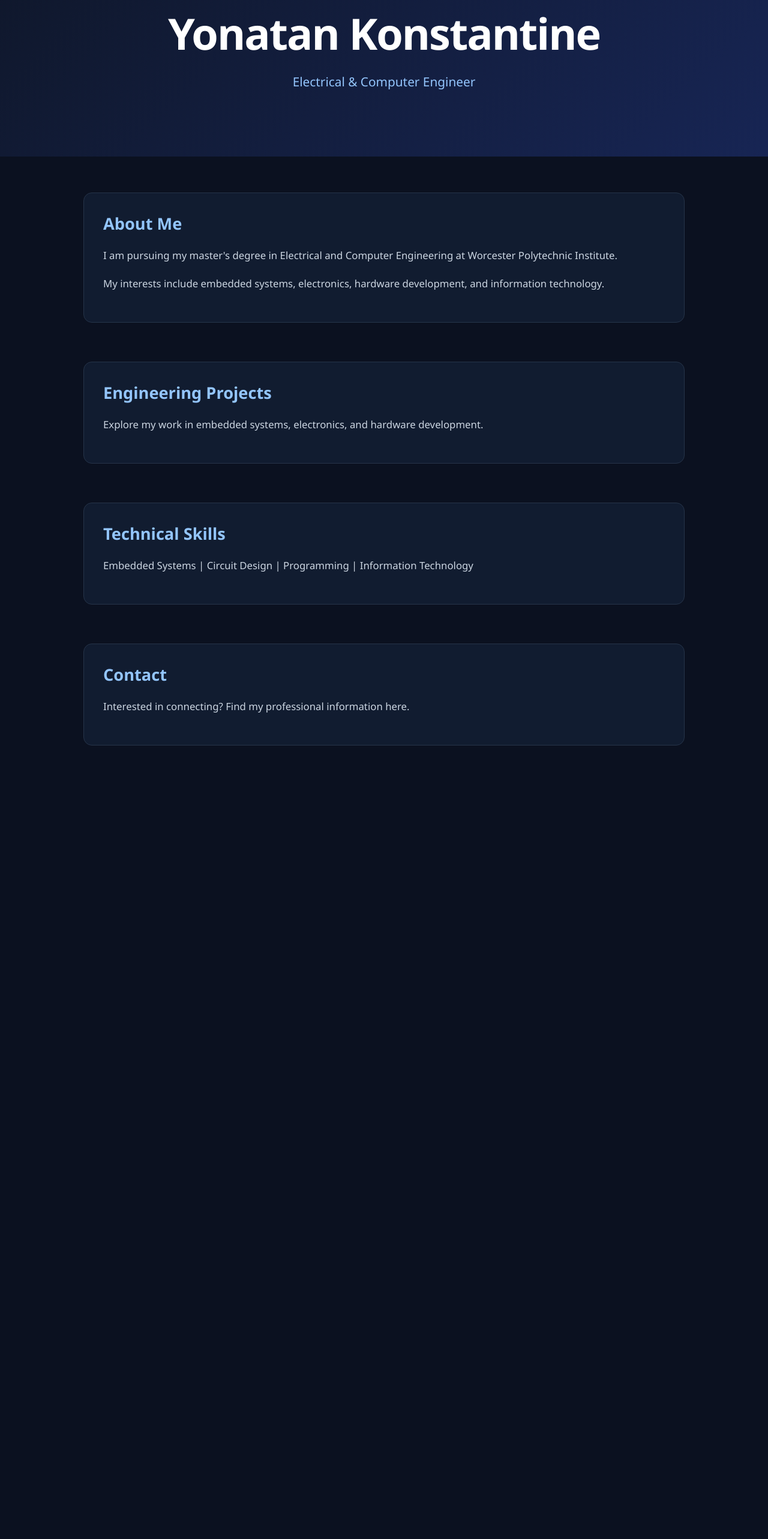
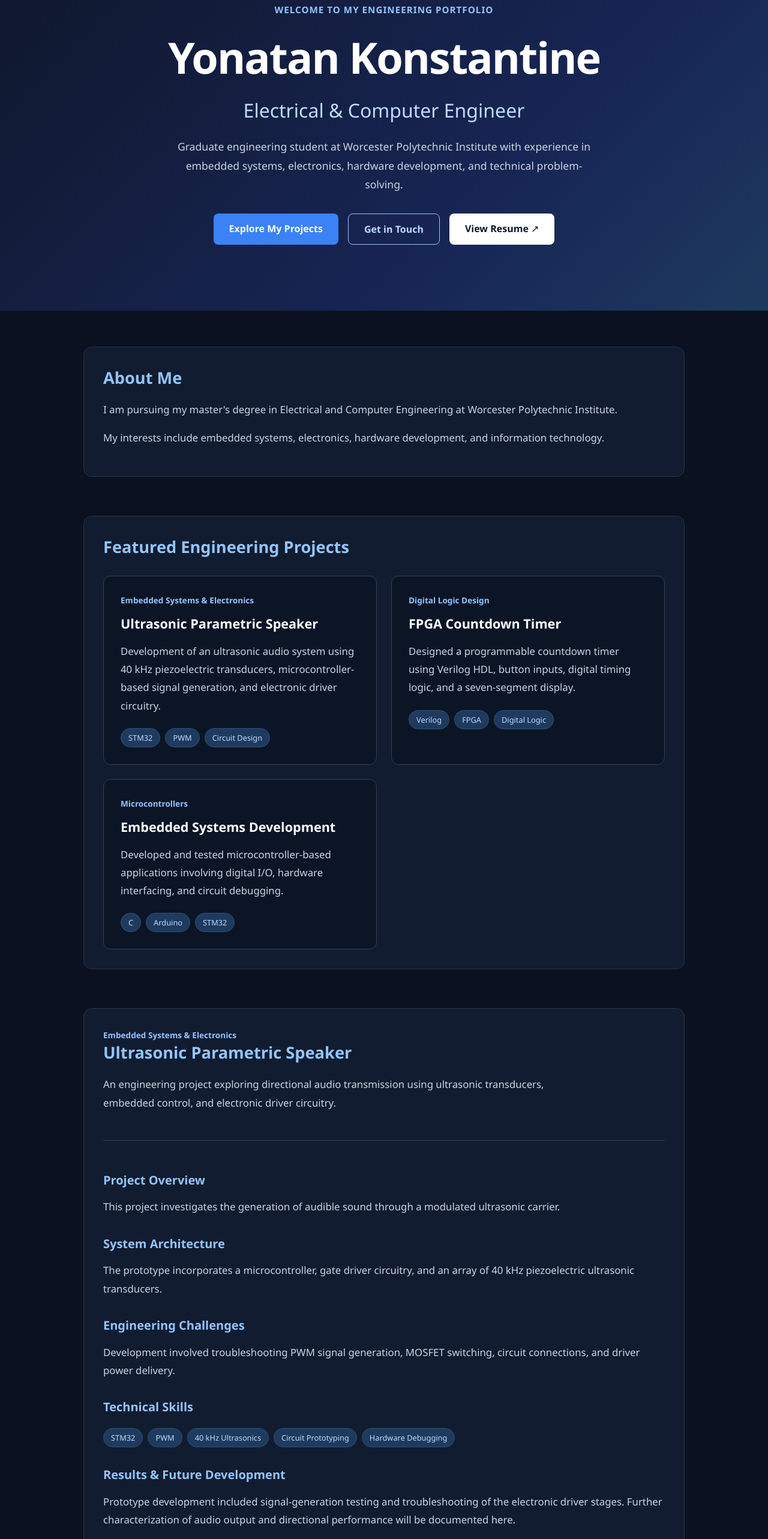
Before and after one commit to Yoni04/Engineering-Portfolio, a React (Vite) app: page / in a window 1280 px wide. Shown: the part 180-2746 px from the top of the page at 60% size. Before the commit the page ends 1548 px from the top, so only its background shows below. Built offline with nearby package versions, Linux system fonts and the light colour scheme.

Commit message:
Add project showcases, skills, contact, and resume

```diff
--- a/src/App.css
+++ b/src/App.css
@@ -110,3 +110,260 @@
     gap: 16px;
   }
 }
+
+/* Featured Projects */
+
+.project-grid {
+  display: grid;
+  grid-template-columns: repeat(2, minmax(0, 1fr));
+  gap: 24px;
+  margin-top: 30px;
+}
+
+.project-card {
+  padding: 28px;
+  background: #0b1526;
+  border: 1px solid #334155;
+  border-radius: 12px;
+  transition:
+    transform 0.25s ease,
+    border-color 0.25s ease;
+}
+
+.project-card:hover {
+  transform: translateY(-5px);
+  border-color: #60a5fa;
+}
+
+.project-category {
+  color: #93c5fd;
+  font-size: 0.85rem;
+  font-weight: 600;
+}
+
+.project-card h3 {
+  margin: 14px 0;
+  color: #ffffff;
+  font-size: 1.35rem;
+}
+
+.project-card p {
+  color: #cbd5e1;
+  line-height: 1.7;
+}
+
+.project-technologies {
+  display: flex;
+  flex-wrap: wrap;
+  gap: 8px;
+  margin-top: 22px;
+}
+
+.tech-tag {
+  padding: 6px 12px;
+  background: #1e3a5f;
+  border: 1px solid #334e75;
+  border-radius: 20px;
+  color: #bfdbfe;
+  font-size: 0.8rem;
+}
+
+/* Responsive Project Cards */
+
+@media (max-width: 700px) {
+  .project-grid {
+    grid-template-columns: 1fr;
+  }
+}
+
+/* Detailed Engineering Project */
+
+.project-detail {
+  width: 100%;
+}
+
+.project-detail-header {
+  padding-bottom: 30px;
+  border-bottom: 1px solid #334155;
+}
+
+.project-detail-header h2 {
+  margin: 16px 0;
+  color: #ffffff;
+  font-size: clamp(2rem, 4vw, 3rem);
+}
+
+.project-detail-header p {
+  max-width: 750px;
+  color: #cbd5e1;
+  line-height: 1.8;
+}
+
+.project-detail-content {
+  padding-top: 20px;
+}
+
+.project-detail-content h3 {
+  margin-top: 32px;
+  margin-bottom: 12px;
+  color: #93c5fd;
+  font-size: 1.25rem;
+}
+
+.project-detail-content p {
+  color: #cbd5e1;
+  line-height: 1.8;
+}
+
+
+/* Technical Skills */
+
+.skills-grid {
+  display: grid;
+  grid-template-columns: repeat(2, minmax(0, 1fr));
+  gap: 20px;
+  margin-top: 28px;
+}
+
+.skill-category {
+  padding: 24px;
+  background: #0b1526;
+  border: 1px solid #334155;
+  border-radius: 12px;
+  transition: border-color 0.2s ease;
+}
+
+.skill-category:hover {
+  border-color: #60a5fa;
+}
+
+.skill-category h3 {
+  margin-top: 0;
+  color: #93c5fd;
+  font-size: 1.15rem;
+}
+
+.skill-category p {
+  margin-bottom: 0;
+  color: #cbd5e1;
+  line-height: 1.8;
+}
+
+@media (max-width: 700px) {
+  .skills-grid {
+    grid-template-columns: 1fr;
+  }
+}
+
+/* Contact Section */
+
+.contact-links {
+  display: flex;
+  flex-wrap: wrap;
+  gap: 16px;
+  margin-top: 28px;
+}
+
+.contact-button {
+  display: inline-block;
+  padding: 12px 24px;
+  background: #1e3a5f;
+  border: 1px solid #3b82f6;
+  border-radius: 8px;
+  color: #ffffff;
+  font-weight: 600;
+  text-decoration: none;
+  transition:
+    background 0.2s ease,
+    transform 0.2s ease;
+}
+
+.contact-button:hover {
+  background: #2563eb;
+  transform: translateY(-3px);
+}
+
+/* Homepage Hero */
+
+.portfolio .hero {
+  padding: 110px 24px;
+  background: linear-gradient(
+    135deg,
+    #0f172a 0%,
+    #172554 65%,
+    #1e3a5f 100%
+  );
+}
+
+.hero-content {
+  max-width: 900px;
+  margin: 0 auto;
+  text-align: center;
+}
+
+.hero-intro {
+  display: block;
+  margin-bottom: 20px;
+  color: #93c5fd;
+  font-size: 0.95rem;
+  font-weight: 600;
+  letter-spacing: 1px;
+  text-transform: uppercase;
+}
+
+.portfolio .hero h2 {
+  margin: 18px 0;
+  color: #bfdbfe;
+  font-size: clamp(1.4rem, 3vw, 2rem);
+  font-weight: 500;
+}
+
+.portfolio .hero .hero-description {
+  max-width: 700px;
+  margin: 24px auto;
+  color: #cbd5e1;
+  font-size: 1.1rem;
+  line-height: 1.8;
+}
+
+.hero-buttons {
+  display: flex;
+  justify-content: center;
+  flex-wrap: wrap;
+  gap: 16px;
+  margin-top: 32px;
+}
+
+.hero-buttons a {
+  display: inline-block;
+  padding: 14px 26px;
+  border-radius: 8px;
+  font-weight: 600;
+  text-decoration: none;
+  transition: transform 0.2s ease;
+}
+
+.hero-buttons a:hover {
+  transform: translateY(-3px);
+}
+
+.hero-primary {
+  background: #3b82f6;
+  color: #ffffff;
+}
+
+.hero-secondary {
+  border: 1px solid #93c5fd;
+  color: #bfdbfe;
+}
+
+/* Resume Button */
+
+.hero-resume {
+  background: #ffffff;
+  color: #0f172a;
+}
+
+.hero-resume:hover {
+  background: #dbeafe;
+}
--- a/src/App.tsx
+++ b/src/App.tsx
@@ -1,5 +1,37 @@
 
 import './App.css'
+import UltrasonicProject from './components/UltrasonicProject'
+
+const projects = [
+  {
+    title: 'Ultrasonic Parametric Speaker',
+    category: 'Embedded Systems & Electronics',
+    description:
+      'Development of an ultrasonic audio system using ' +
+      '40 kHz piezoelectric transducers, microcontroller-based ' +
+      'signal generation, and electronic driver circuitry.',
+    technologies: ['STM32', 'PWM', 'Circuit Design'],
+  },
+  {
+    title: 'FPGA Countdown Timer',
+    category: 'Digital Logic Design',
+    description:
+      'Designed a programmable countdown timer using ' +
+      'Verilog HDL, button inputs, digital timing logic, ' +
+      'and a seven-segment display.',
+    technologies: ['Verilog', 'FPGA', 'Digital Logic'],
+  },
+  {
+    title: 'Embedded Systems Development',
+    category: 'Microcontrollers',
+    description:
+      'Developed and tested microcontroller-based ' +
+      'applications involving digital I/O, ' +
+      'hardware interfacing, and circuit debugging.',
+    technologies: ['C', 'Arduino', 'STM32'],
+  },
+]
+
 
 function App() {
   return (
@@ -15,10 +47,48 @@ function App() {
         </div>
       </nav>
 
-      <header id="home">
+
+<header id="home" className="hero">
+  <div className="hero-content">
+    <span className="hero-intro">
+      Welcome to my engineering portfolio
+    </span>
+
     <h1>Yonatan Konstantine</h1>
-        <p>Electrical & Computer Engineer</p>
+
+    <h2>
+      Electrical & Computer Engineer
+    </h2>
+
+    <p className="hero-description">
+      Graduate engineering student at Worcester
+      Polytechnic Institute with experience in
+      embedded systems, electronics, hardware
+      development, and technical problem-solving.
+    </p>
+
+    <div className="hero-buttons">
+      <a href="#projects" className="hero-primary">
+        Explore My Projects
+      </a>
+
+      <a href="#contact" className="hero-secondary">
+        Get in Touch
+      </a>
+
+<a
+  href="/Yonatan Konstantine Resume.pdf"
+  target="_blank"
+  rel="noopener noreferrer"
+  className="hero-resume"
+>
+  View Resume ↗
+</a>
+
+    </div>
+  </div>
 </header>
+
 
       <main>
         <section id="about">
@@ -35,28 +105,115 @@ function App() {
           </p>
         </section>
 
+
 <section id="projects">
-          <h2>Engineering Projects</h2>
-          <p>
-            Explore my work in embedded systems,
-            electronics, and hardware development.
-          </p>
+  <h2>Featured Engineering Projects</h2>
+
+  <div className="project-grid">
+    {projects.map((project) => (
+      <article
+        className="project-card"
+        key={project.title}
+      >
+        <span className="project-category">
+          {project.category}
+        </span>
+
+        <h3>{project.title}</h3>
+
+        <p>{project.description}</p>
+
+        <div className="project-technologies">
+          {project.technologies.map((tech) => (
+            <span className="tech-tag" key={tech}>
+              {tech}
+            </span>
+          ))}
+        </div>
+      </article>
+    ))}
+  </div>
 </section>
+<section id="ultrasonic-project">
+  <UltrasonicProject />
+</section>
+
+
 
 <section id="skills">
   <h2>Technical Skills</h2>
+
+  <div className="skills-grid">
+    <div className="skill-category">
+      <h3>Programming & Development</h3>
+      <p>C, C++, Python, Verilog, Git</p>
+    </div>
+
+    <div className="skill-category">
+      <h3>Embedded Systems & Hardware</h3>
       <p>
-            Embedded Systems | Circuit Design |
-            Programming | Information Technology
+        STM32, Arduino, MSP430, FPGA,
+        PWM, Circuit Design
       </p>
+    </div>
+
+    <div className="skill-category">
+      <h3>Engineering Tools</h3>
+      <p>
+        Oscilloscopes, Multimeters,
+        Circuit Prototyping, Hardware Debugging
+      </p>
+    </div>
+
+    <div className="skill-category">
+      <h3>IT & Technical Support</h3>
+      <p>
+        Troubleshooting, HaloITSM,
+        Technical Documentation,
+        Customer Support
+      </p>
+    </div>
+  </div>
 </section>
 
+
+
 <section id="contact">
-          <h2>Contact</h2>
+  <h2>Let's Connect</h2>
+
   <p>
-            Interested in connecting? Find my
-            professional information here.
+    I'm interested in opportunities involving
+    electrical and computer engineering,
+    embedded systems, hardware development,
+    and technical problem-solving.
   </p>
+
+  <div className="contact-links">
+    <a
+      href="https://github.com/Yoni04"
+      target="_blank"
+      rel="noopener noreferrer"
+      className="contact-button"
+    >
+      GitHub ↗
+    </a>
+
+    <a
+      href="https://www.linkedin.com/in/yonatankonstantine"
+      target="_blank"
+      rel="noopener noreferrer"
+      className="contact-button"
+    >
+      LinkedIn ↗
+    </a>
+
+    <a
+      href="mailto:yk204.konstantine@gmail.com"
+      className="contact-button"
+    >
+      Email Me ✉
+    </a>
+  </div>
 </section>
       </main>
     </div>
--- /dev/null
+++ b/src/components/UltrasonicProject.tsx
@@ -0,0 +1,73 @@
+
+function UltrasonicProject() {
+  return (
+    <div className="project-detail">
+      <div className="project-detail-header">
+        <span className="project-category">
+          Embedded Systems & Electronics
+        </span>
+
+        <h2>Ultrasonic Parametric Speaker</h2>
+
+        <p>
+          An engineering project exploring
+          directional audio transmission using
+          ultrasonic transducers, embedded
+          control, and electronic driver circuitry.
+        </p>
+      </div>
+
+      <div className="project-detail-content">
+        <h3>Project Overview</h3>
+        <p>
+          This project investigates the generation
+          of audible sound through a modulated
+          ultrasonic carrier.
+        </p>
+
+        <h3>System Architecture</h3>
+        <p>
+          The prototype incorporates a
+          microcontroller, gate driver circuitry,
+          and an array of 40 kHz piezoelectric
+          ultrasonic transducers.
+        </p>
+
+        <h3>Engineering Challenges</h3>
+        <p>
+          Development involved troubleshooting
+          PWM signal generation, MOSFET switching,
+          circuit connections, and driver
+          power delivery.
+        </p>
+
+        <h3>Technical Skills</h3>
+        <div className="project-technologies">
+          {[
+            'STM32',
+            'PWM',
+            '40 kHz Ultrasonics',
+            'Circuit Prototyping',
+            'Hardware Debugging',
+          ].map((skill) => (
+            <span className="tech-tag" key={skill}>
+              {skill}
+            </span>
+          ))}
+        </div>
+
+        <h3>Results & Future Development</h3>
+        <p>
+          Prototype development included
+          signal-generation testing and
+          troubleshooting of the electronic
+          driver stages. Further characterization
+          of audio output and directional
+          performance will be documented here.
+        </p>
+      </div>
+    </div>
+  )
+}
+
+export default UltrasonicProject
```
Also changed, not shown: 1 other file (tests, documents, lock files or other folders). Lines whose indentation alone changed are shown as unchanged.
